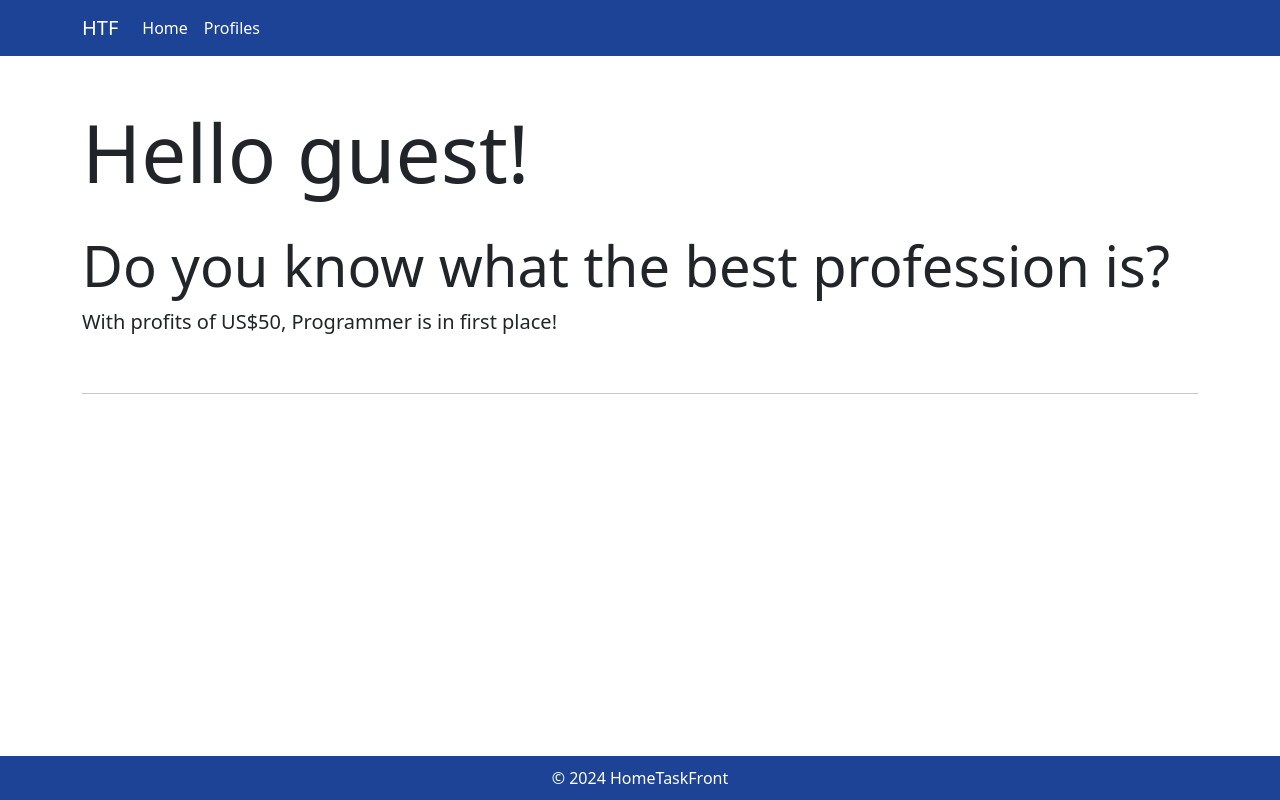
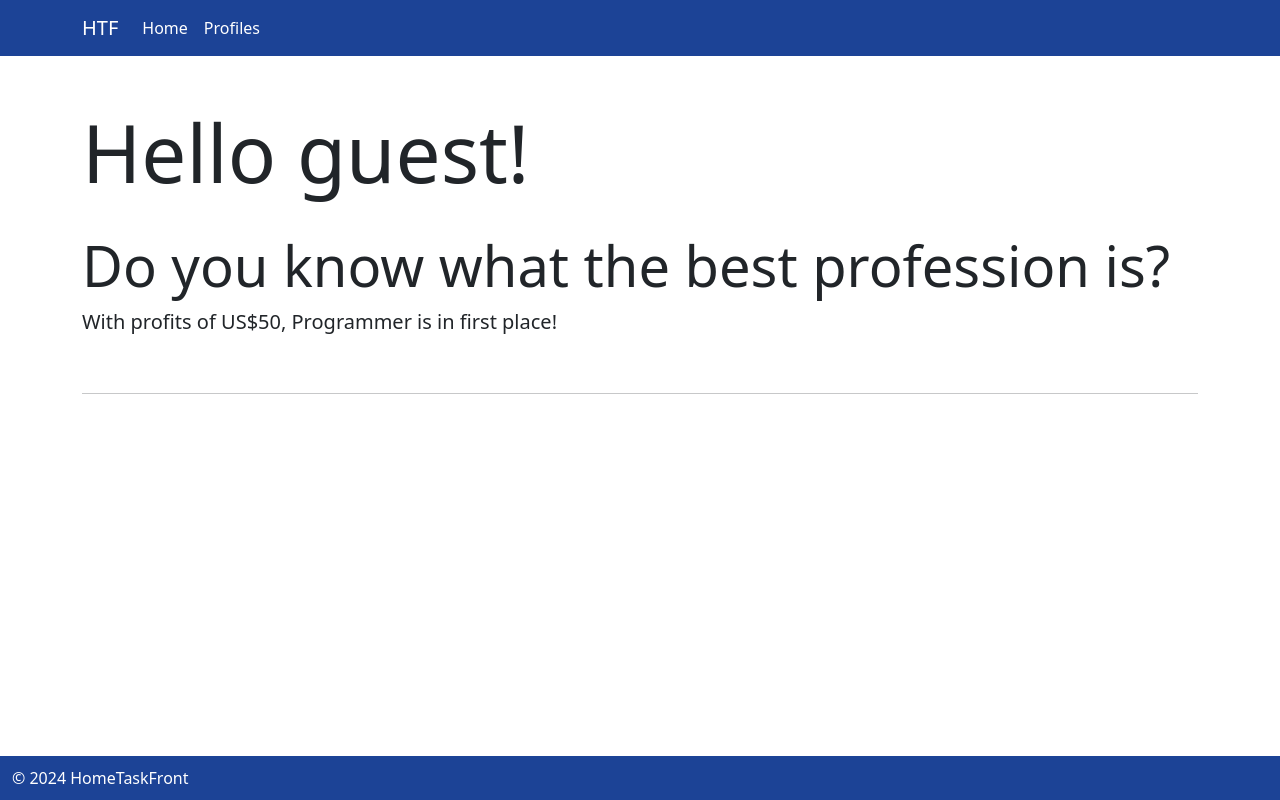
Before and after one commit to Fran99/blue-crm, a Vue app in the folder hometask-front/: page / in a window 1280 px wide. Built offline with nearby package versions, Linux system fonts and the light colour scheme; no server answers.

Commit message:
Minor fixes

```diff
--- a/hometask-front/src/App.vue
+++ b/hometask-front/src/App.vue
@@ -16,4 +16,8 @@ a {
   color: #1C4396;
   text-decoration: none!important;
 }
+
+.container-sm {
+  padding-bottom: 100px;
+}
 </style>
--- a/hometask-front/src/components/HomePage.vue
+++ b/hometask-front/src/components/HomePage.vue
@@ -24,8 +24,8 @@ getBestClients();
 </script>
 
 <template>
-  <div class="container">
 
+  <div class="container-sm">
     <br><br>
     <h1 class="display-1">Hello guest!</h1>
     <br>
--- a/hometask-front/src/components/TheFooter.vue
+++ b/hometask-front/src/components/TheFooter.vue
@@ -3,25 +3,28 @@ const year = (new Date()).getFullYear();
 </script>
 
 <template>
-  <footer>
+  <footer class="align-bottom">
     <div class="container">
+
+    </div>
+  </footer>
+
+  <nav id="footer" class="navbar fixed-bottom">
+    <div class="container-fluid">
       <p>&copy; {{ year }} HomeTaskFront</p>
     </div>
-  </footer>
+  </nav>
 </template>
 
 <style scoped>
-footer {
+#footer {
   padding: 10px 0;
-  text-align: center;
-  position: absolute;
-  width: 100%;
-  bottom: 0;
   background-color: #1c4396;
   color: white;
 }
 
-footer p {
+#footer p {
   margin-bottom: 0;
+  text-align: center;
 }
 </style>
--- a/hometask-front/src/components/TheHeader.vue
+++ b/hometask-front/src/components/TheHeader.vue
@@ -4,7 +4,7 @@
 
 <template>
   <nav class="navbar navbar-expand-lg">
-    <div class="container-sm">
+    <div class="container">
       <router-link class="navbar-brand" to="/">HTF</router-link>
       <button class="navbar-toggler" type="button" data-bs-toggle="collapse" data-bs-target="#navbarNav"
               aria-controls="navbarNav" aria-expanded="false" aria-label="Toggle navigation">
--- a/hometask-front/src/router/index.ts
+++ b/hometask-front/src/router/index.ts
@@ -3,7 +3,6 @@ import HomePage from "@/components/HomePage.vue";
 import ProfilePage from "@/components/ProfilePage.vue";
 import ProfilesPage from "@/components/ProfilesPage.vue";
 import ContractPage from "@/components/ContractPage.vue";
-
 
 const router = createRouter({
   history: createWebHistory(import.meta.env.BASE_URL),
@@ -25,9 +24,9 @@ const router = createRouter({
     },
     {
       path: '/contracts/:contractId/:profileId',
-      name: 'Contract',
+      name: 'ContractPage',
       component: ContractPage
-    },
+    }
   ]
 })
 
```
